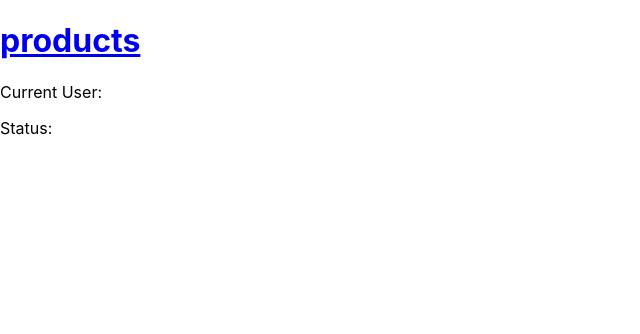
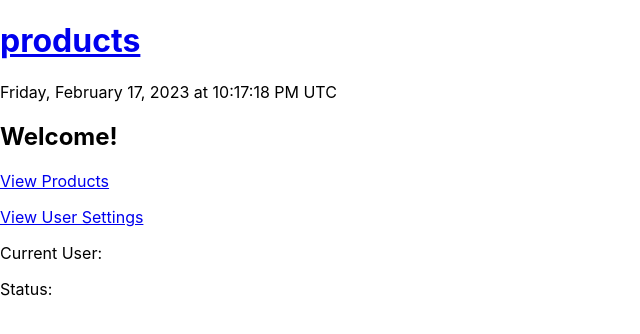
Before and after one commit to sekaycee/golde, a React (Create React App) app in the folder front/: page /dash in a window 1280 px wide. Shown: the top 334 px of the page, without its empty margins (0-640 px from the left). Built offline with nearby package versions, Linux system fonts and the light colour scheme.

Commit message:
add feature: Welcome

```diff
--- a/front/src/App.js
+++ b/front/src/App.js
@@ -3,6 +3,7 @@ import Layout from './components/Layout'
 import Public from './components/Public'
 import Login from './features/auth/Login'
 import DashLayout from './components/DashLayout'
+import Welcome from './features/auth/Welcome'
 
 function App() {
   return (
@@ -12,6 +13,7 @@ function App() {
         <Route path="login" element={<Login />} />
 
         <Route path="dash" element={<DashLayout />}>
+	  <Route index element={<Welcome />} />
         </Route>
       </Route>
     </Routes>
--- /dev/null
+++ b/front/src/features/auth/Welcome.js
@@ -0,0 +1,19 @@
+import { Link } from 'react-router-dom'
+
+const Welcome = () => {
+  const date = new Date()
+  const today = new Intl.DateTimeFormat('en-US', { dateStyle: 'full',
+  timeStyle: 'long' }).format(date)
+
+  const content = (
+    <section className="welcome">
+      <p>{today}</p>
+      <h1>Welcome!</h1>
+      <p><Link to="/dash/products">View Products</Link></p>
+      <p><Link to="/dash/users">View User Settings</Link></p>
+    </section>
+  )
+  return content
+}
+
+export default Welcome
```
